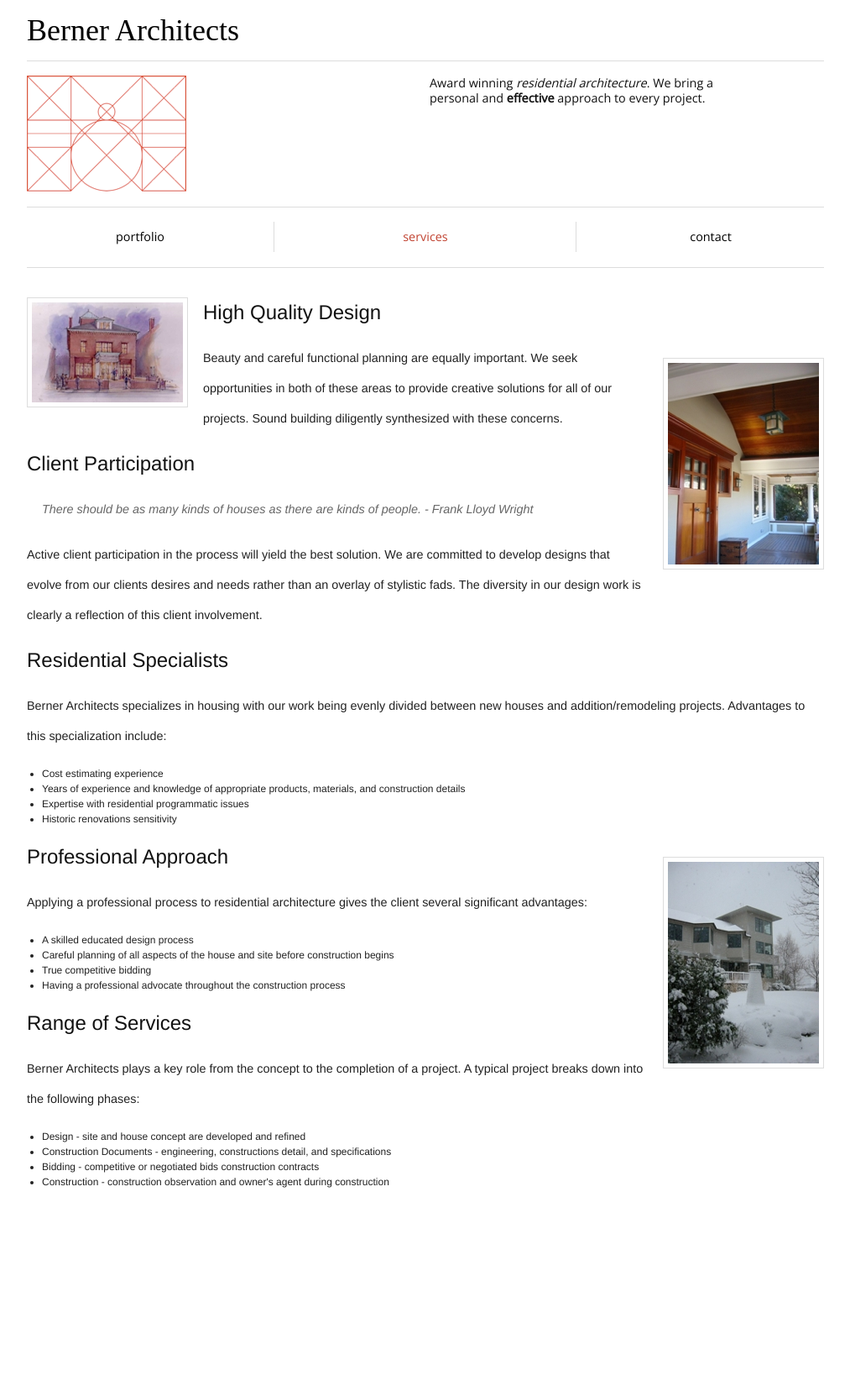
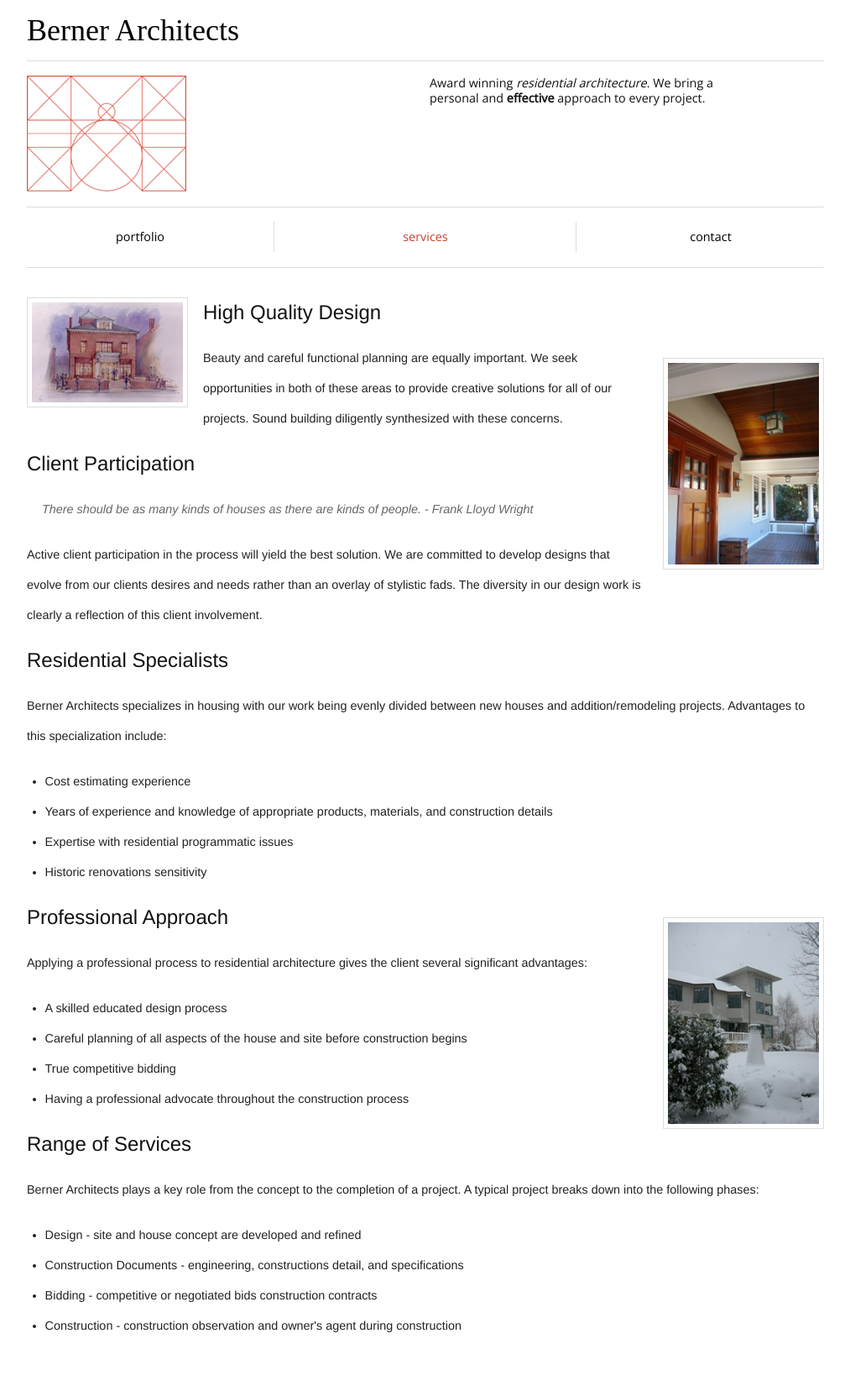
Before and after one commit to bernerarchitects/bernerarchitects.github.io, a Jekyll site: the page built from services/index.html, in a window 1280 px wide. Shown: the whole page at 84% size, without its empty margins (133-1146 px from the left). Built offline with Jekyll 4.4.1, drawn with Linux system fonts in a browser that asks for light colours; nearby versions of some CDN libraries; some web fonts are replaced; before the commit the page ends 1470 px from its top, so only the background shows below that.

Commit message:
Update services/index.html

```diff
--- a/services/index.html
+++ b/services/index.html
@@ -28,7 +28,7 @@ layout: default
 
   <h2>Residential Specialists</h2>
   <p class="large">Berner Architects specializes in housing with our work being evenly divided between new houses and addition/remodeling projects. Advantages to this specialization include:</p>
-  <ul>
+  <ul class="large">
     <li>Cost estimating experience</li>
     <li>Years of experience and knowledge of appropriate products, materials, and construction details</li>
     <li>Expertise with residential programmatic issues</li>
@@ -37,7 +37,7 @@ layout: default
   <p><a href="/images/services/willard.jpeg" class="fancybox" data-fancybox-group="group"><img height="240" alt="Willard" src="/images/services/willard_thumb.jpg" width="180" class="item top right" /></a></p>
   <h2>Professional Approach</h2>
   <p class="large">Applying a professional process to residential architecture gives the client several significant advantages:</p>
-  <ul>
+  <ul class="large">
     <li>A skilled educated design process</li>
     <li>Careful planning of all aspects of the house and site before construction begins</li>
     <li>True competitive bidding</li>
@@ -46,7 +46,7 @@ layout: default
 
   <h2>Range of Services</h2>
   <p class="large">Berner Architects plays a key role from the concept to the completion of a project. A typical project breaks down into the following phases:</p>
-  <ul>
+  <ul class="large">
     <li>Design - site and house concept are developed and refined</li>
     <li>Construction Documents - engineering, constructions detail, and specifications</li>
     <li>Bidding - competitive or negotiated bids construction contracts</li>
```
